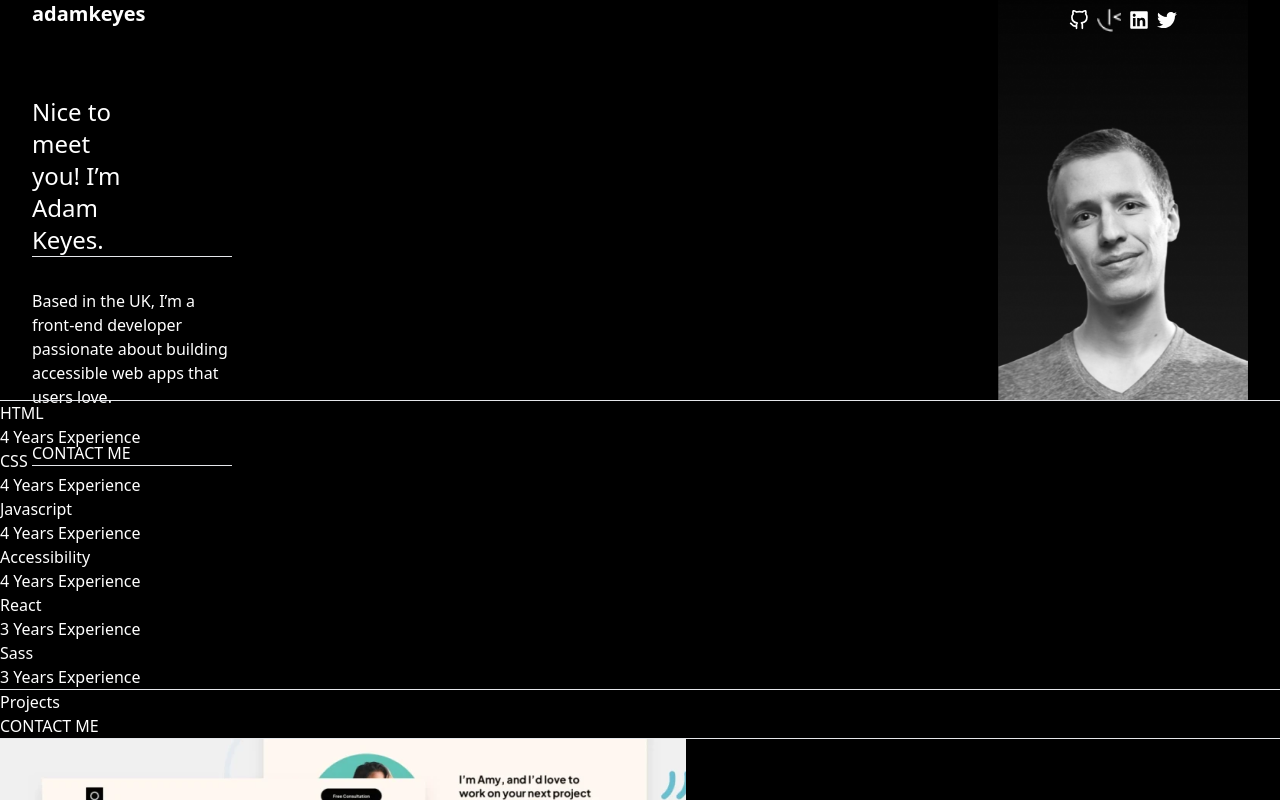
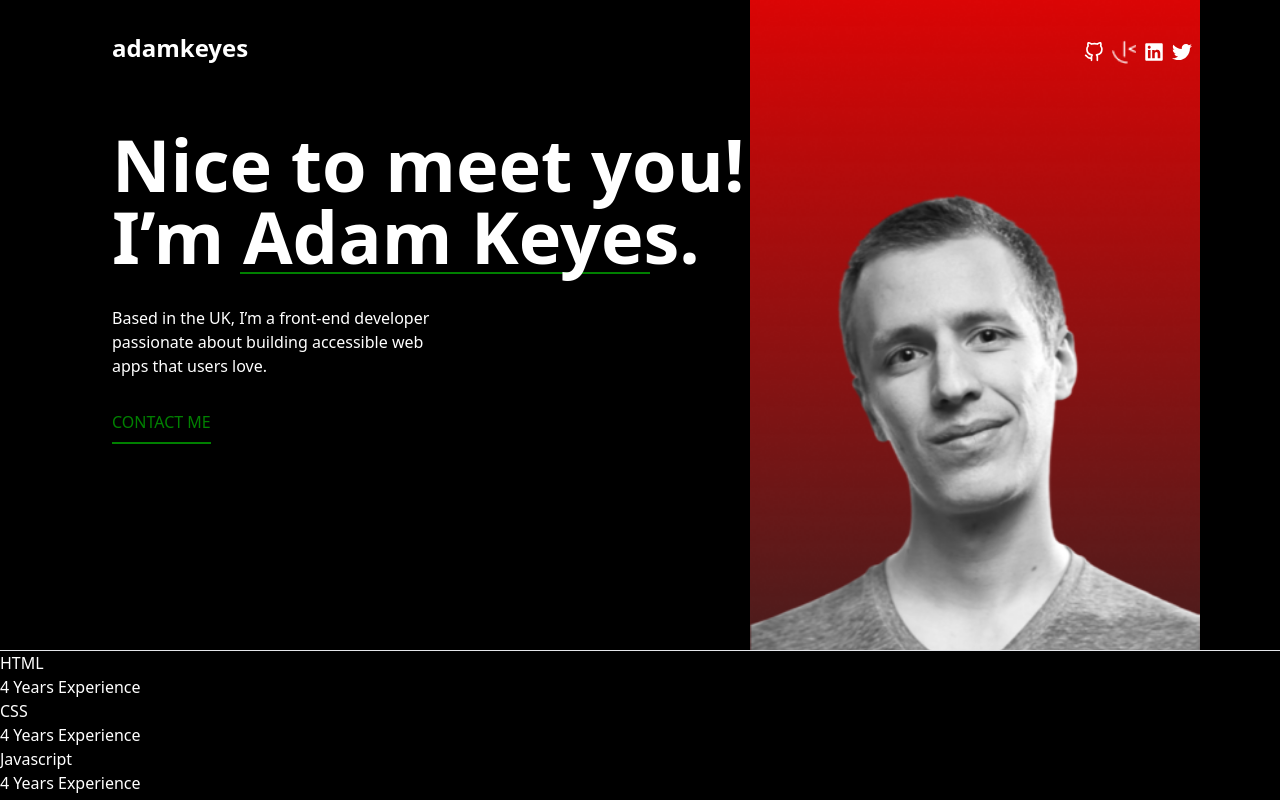
Before and after one commit to tiwavaldese/portfolio-project-for-developers, a React (Vite) app: page / in a window 1280 px wide. Shown: the top 800 px of the page. Built offline with nearby package versions, Linux system fonts and the light colour scheme.

Commit message:
styling the header for small, medium and large screens

```diff
--- a/src/components/NavBar.jsx
+++ b/src/components/NavBar.jsx
@@ -10,13 +10,13 @@ const NavBar = () => {
     <div>
 
 <nav>
-  <div className='relative top-0 w-screen flex flex-col items-center  justify-center md:items-start  md:flex-row md:justify-between px-4 md:px-8'>
-    <h1 className='text-white text-xl font-bold mb-2  md:mb-0 md:mr-8'>adamkeyes</h1>
+  <div className='relative top-0 w-screen flex flex-col items-center  justify-center md:items-start  md:flex-row md:justify-between px-0 md:px-0 lg:px-20 '>
+    <h1 className='text-white text-2xl font-bold mb-2  md:mb-0 md:mr-8 mt-0 md:mt-8 px-0 md:px-8'>adamkeyes</h1>
 
-    <div className='relative w-[250px] h-[400px]'>
-      <img src={image1} alt='' className='w-full h-full object-cover' />
+    <div className='relative w-[200px]  md:w-[350px] lg:w-[450px]  h-[400px] md:h-[650px]'>
+      <img src={image1} alt=''  className=' bg-[red] w-full h-full object-cover' />
 
-      <div className='absolute inset-0 flex flex-col items-center justify-start p-2'>
+      <div className='absolute inset-0 flex flex-col items-center md:items-end justify-start mt-0 md:mt-8  p-2'>
         <div className='flex items-center space-x-2'>
           <a href="https://github.com/yourusername" aria-label="GitHub">
             <FiGithub className='text-white text-xl' />
@@ -33,15 +33,15 @@ const NavBar = () => {
         </div>
       </div>
     </div>
-    <div className='text-white md:absolute flex flex-col gap-8 md:mr-8 md:my-24 md:top-0 '>
+    <div className='text-white items-center justify-center md:items-start md:absolute lg:absolute flex flex-col gap-8 md:mr-8 md:my-32 py-10 md:py-0 px-0 md:px-8 '>
     <div>
-    <h2 className='text-2xl w-[180px] md:w-[110px] '>Nice to meet you! I’m Adam Keyes.</h2>
-      <hr/>
+    <h2 className='text-3xl md:text-6xl lg:text-7xl items-center md:items-start w-[300px] md:w-[370px] lg:w-[650px]  font-bold '>Nice to meet you! I’m Adam Keyes.</h2>
+      <hr className='w-[180px] md:w-[340px] lg:w-[410px] border-[green] border-t-2 font-bold ml-12 md:ml-0 lg:ml-32' />
       </div>
-      <p className='w-[200px]'>Based in the UK, I’m a front-end developer passionate about building accessible web apps that users love.</p>
+      <p className='w-[300px] md:w-[350px]  '>Based in the UK, I’m a front-end developer passionate about building accessible web apps that users love.</p>
      <div>
-      <h2>CONTACT ME</h2>
-      <hr/>
+      <h2 className='text-white lg:text-[green] '>CONTACT ME</h2>
+      <hr className='border-[green] border-t-2 mt-2 '/>
       </div>
       </div>
   </div>
```
